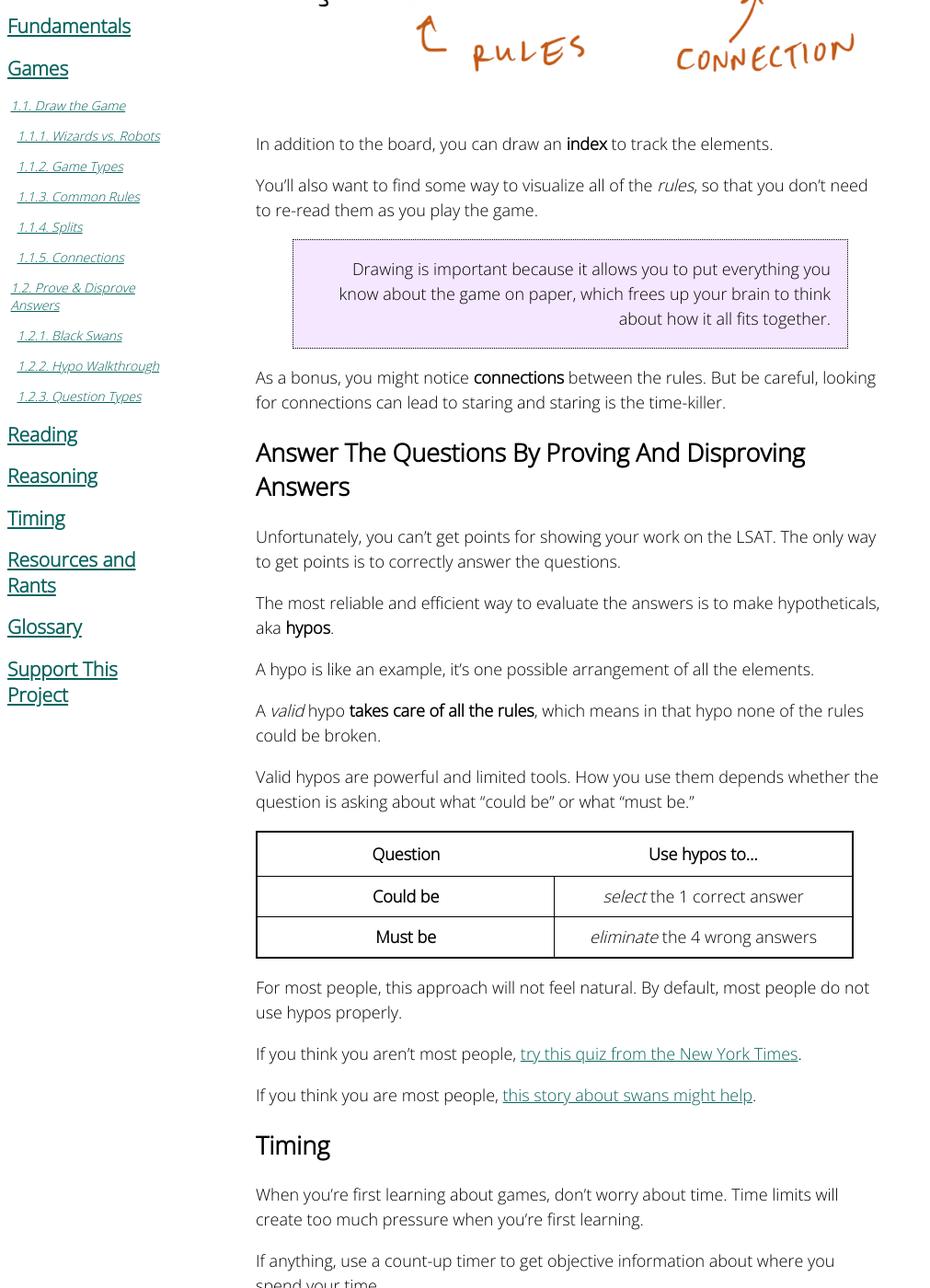
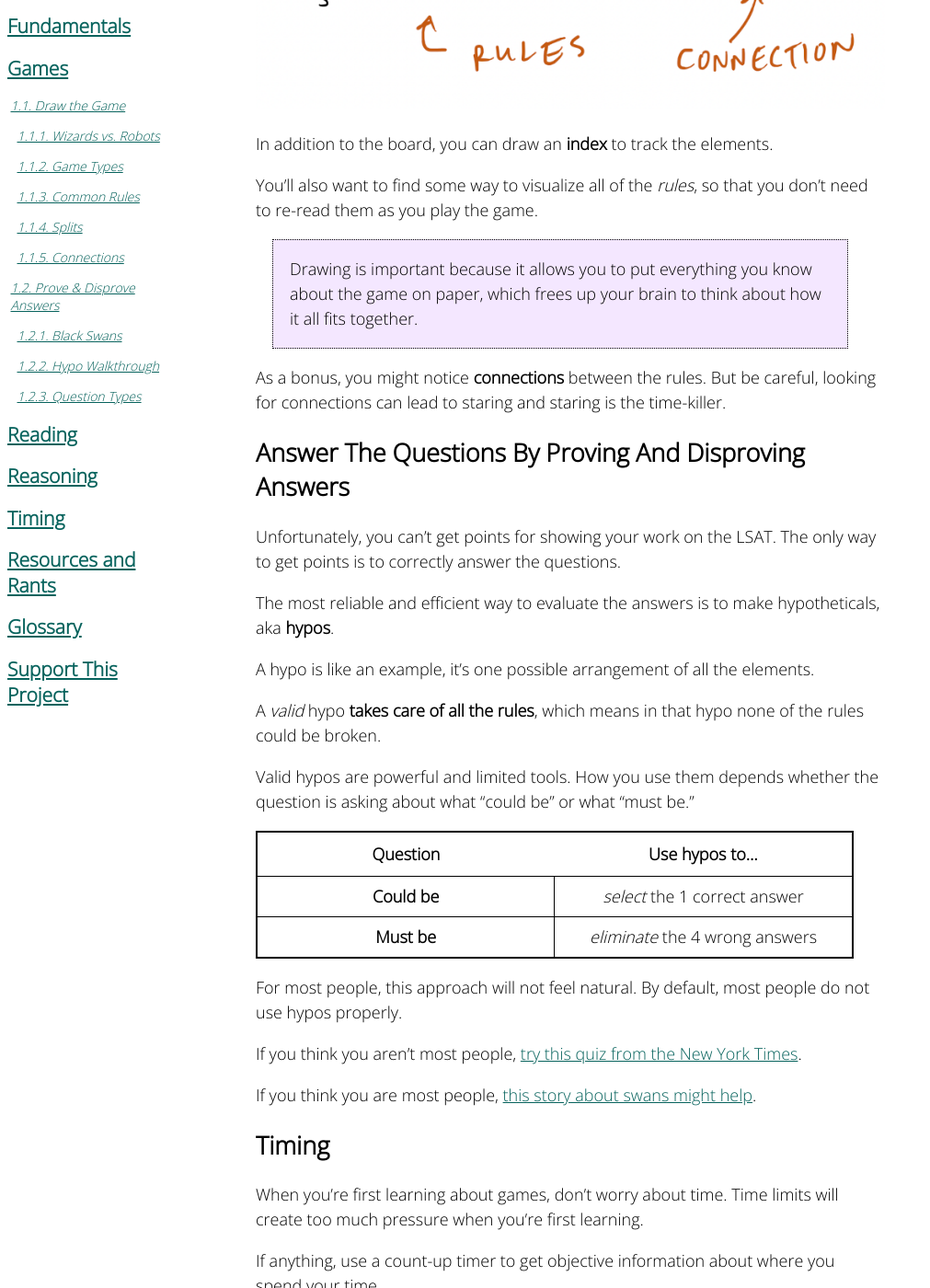
Before and after one commit to gpdowney/lightweightLSAT, a Jekyll site: the page built from pages/game/game.md, in a window 1280 px wide and 1400 px high, scrolled down 1476 px. Shown: the whole window at 92% size, without its empty margins (0-1011 px from the left). Built offline with Jekyll 4.4.1, drawn with Linux system fonts in a browser that asks for light colours.

Commit message:
aligned quotes left and added margin

```diff
--- a/_sass/main.scss
+++ b/_sass/main.scss
@@ -107,7 +107,7 @@ blockquote{
     border: 1px dotted black;
     padding-right: 1em;
     padding-left: 1em;
-    text-align: right;
+    margin-left: 1em;
 }
 
 // style code blocks to not look like code
```
